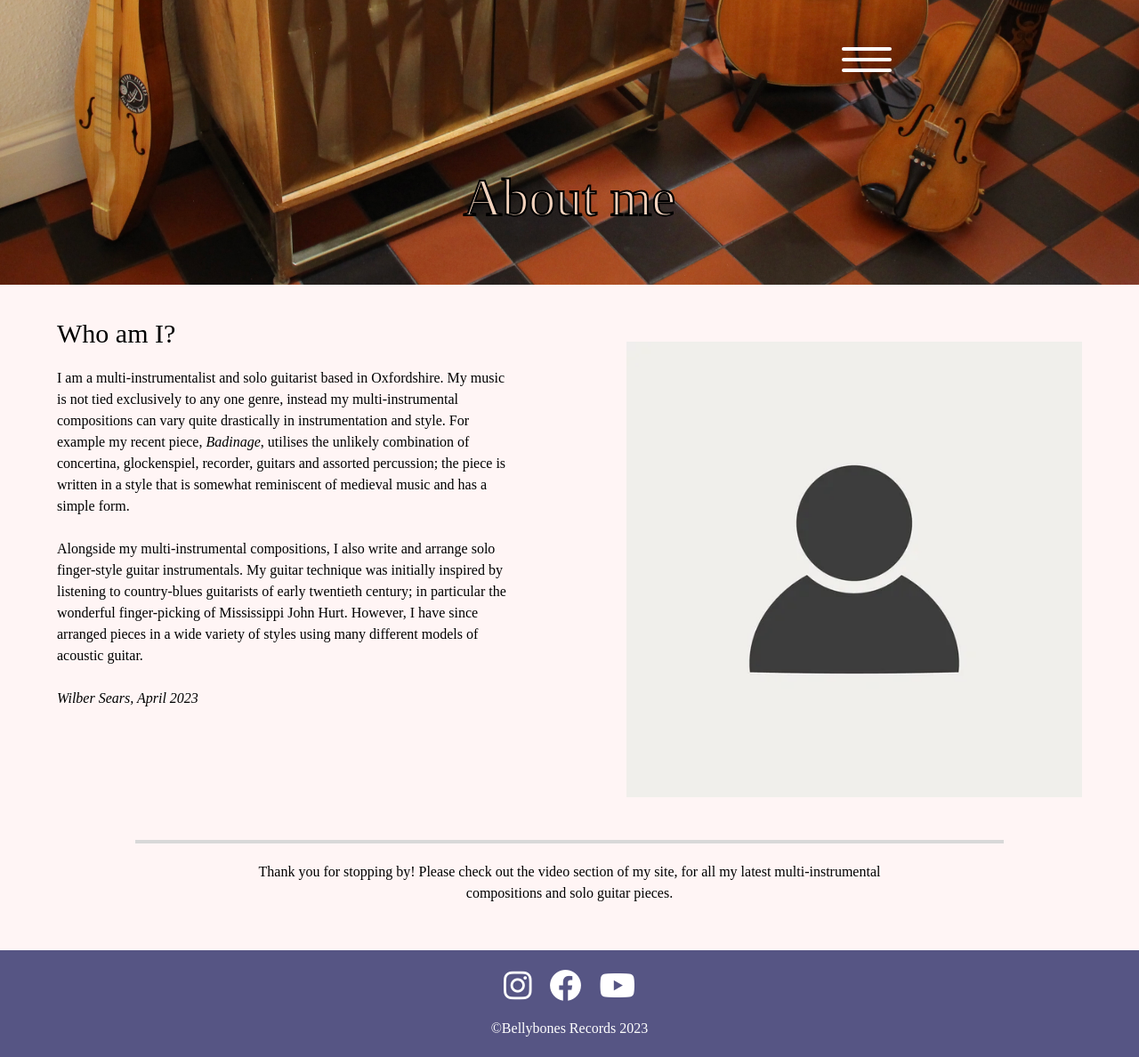
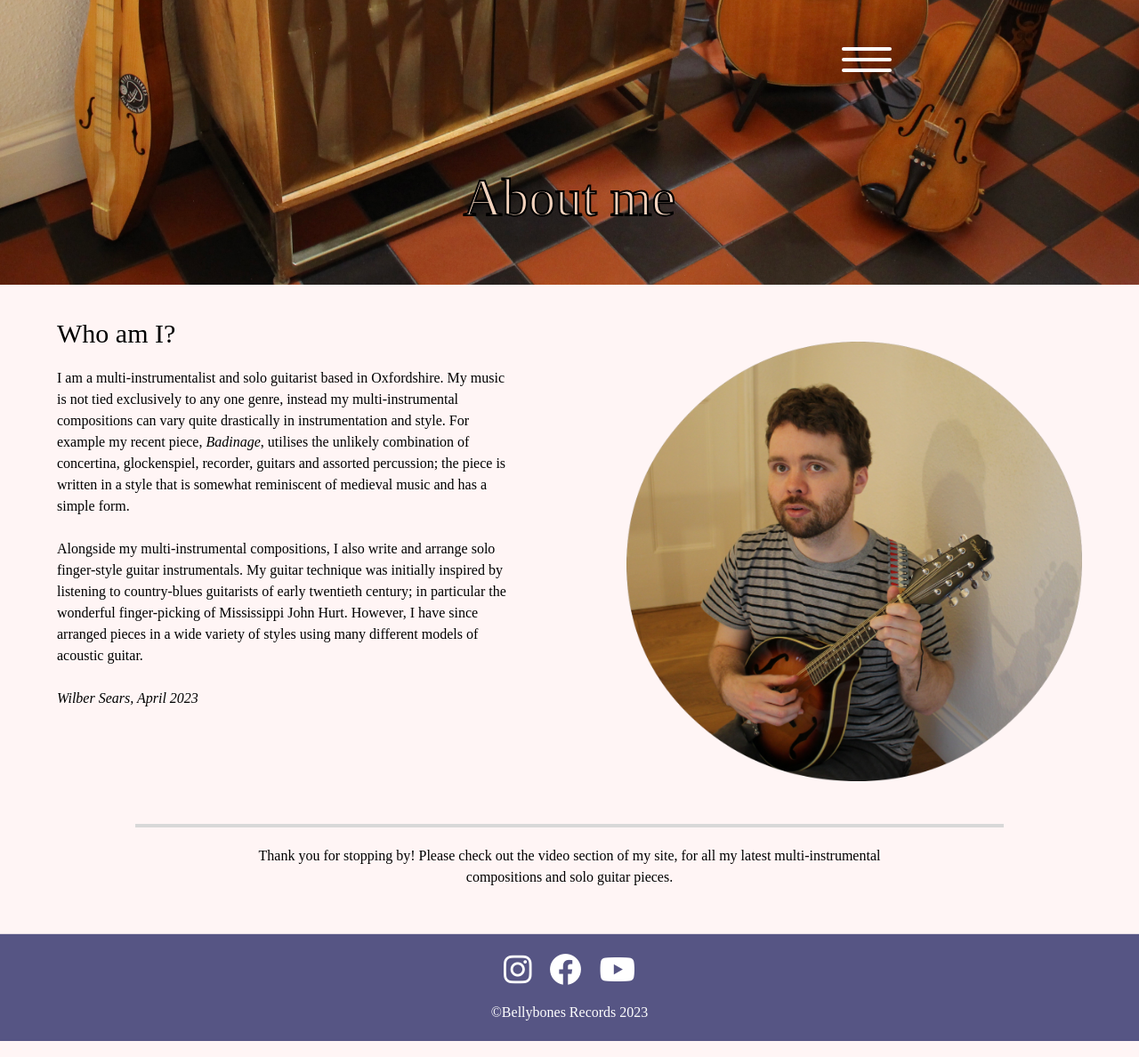
Before and after one commit to Wilber30/wilbermusic, a PHP site: page /templates/about.php in a window 1280 px wide; the page is wider, and only the part inside the window is pictured. Shown: that part at 89% size. Run offline with PHP 8.4, Linux system fonts and the light colour scheme; style sheets or scripts are compiled from the project's sources; some libraries are stand-ins or nearby versions; some web fonts are replaced.

Commit message:
Updates profile photo

```diff
--- a/templates/about.php
+++ b/templates/about.php
@@ -22,8 +22,8 @@
 							<div class="max-w-[90%] md:max-w-2/5">
 								<?php include 'content/about-me.php' ?>
 							</div>
-							<div class="hidden md:block max-w-2/5 mt-12">
-								<img src="../assets/images/stock.jpeg" alt="placeholder">
+							<div class="hidden md:block lg:flex flex-col justify-center max-w-2/5 mt-12">
+								<img src="../assets/images/circular_sears.png" alt="placeholder">
 							</div>
 						</div>
 
--- a/templates/content/about-2.php
+++ b/templates/content/about-2.php
@@ -11,7 +11,7 @@
 
 	<div class="flex flex-col justify-center items-center border-t-2 border-grey">
 		<div class="flex justify-center md:hidden">
-			<img class="w-[90%] p-5" src="../assets/images/stock.jpeg" alt="placeholder">
+			<img class="w-[90%] p-5" src="../assets/images/circular_sears.png" alt="placeholder">
 		</div>
 		<p class="pt-0 pb-5 py-5 md:p-5 text-center lg:w-[80%]">
 			Thank you for stopping by! Please check out the video section of my site, for all my latest multi-instrumental compositions
```
